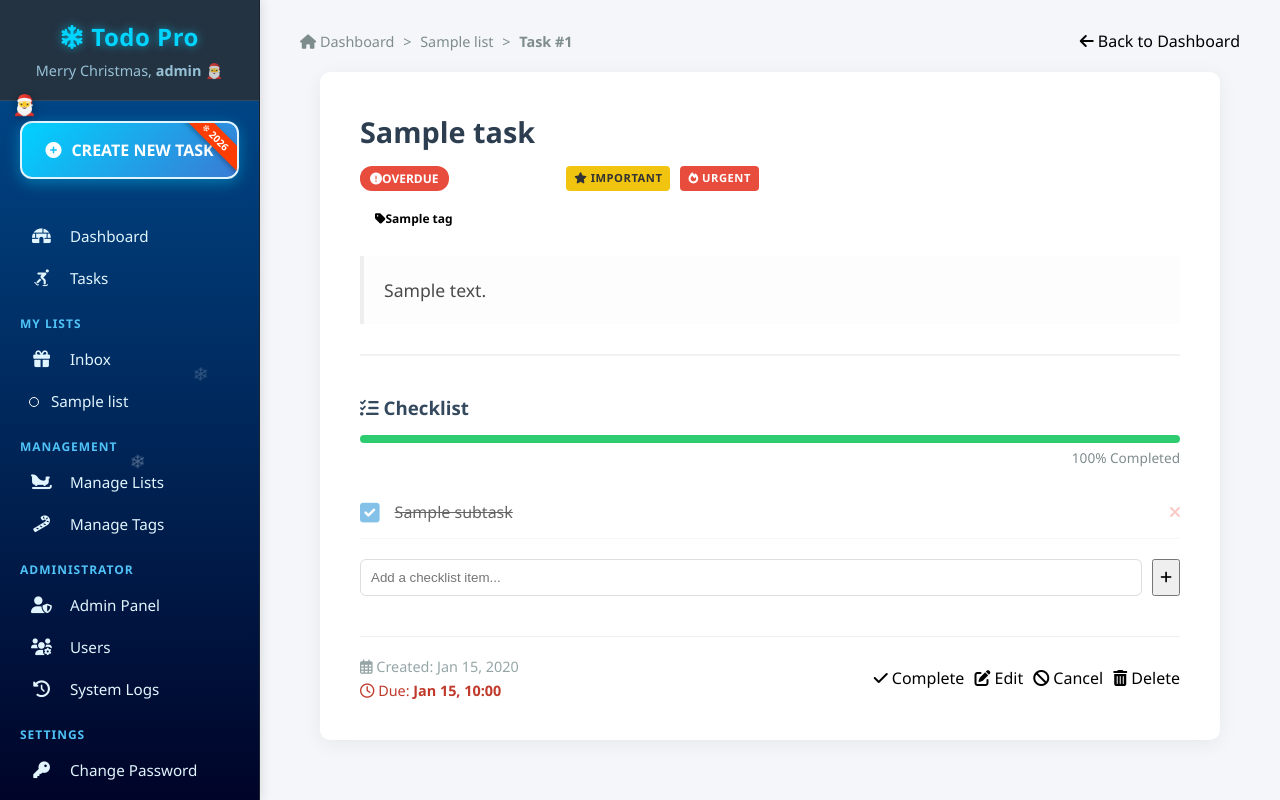
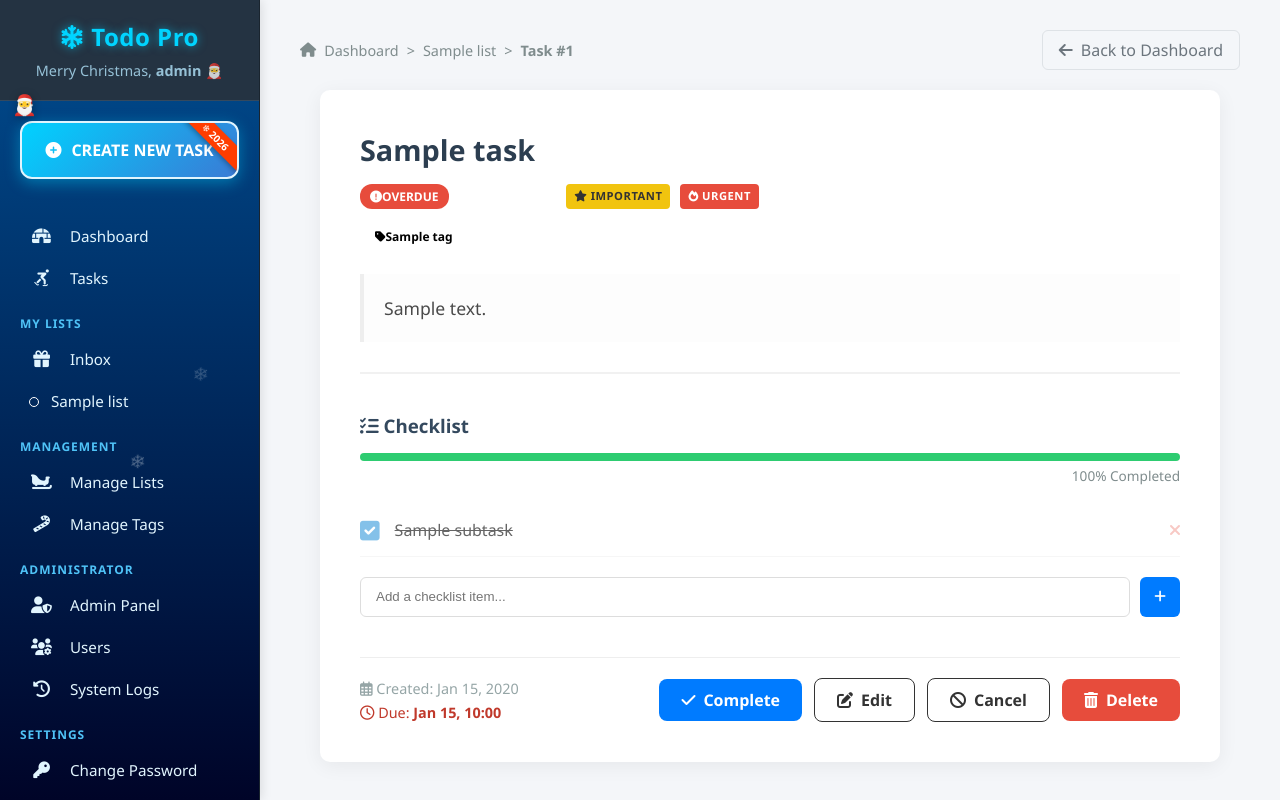
Before and after one commit to MinhQuanhehehe/project1, a PHP site: page /modules/tasks/task_detail.php?id=1 in a window 1280 px wide. Run offline with PHP 8.4, Linux system fonts and the light colour scheme; a user stored in the database is signed in; tables that the repository leaves empty hold one stand-in row (values such as "Sample post"); data that the repository does not hold is empty.

Commit message:
Refactor task detail page layout and styles

```diff
--- a/todolist/modules/tasks/task_detail.php
+++ b/todolist/modules/tasks/task_detail.php
@@ -7,7 +7,6 @@ include '../../config/db_connect.php';
 
 $user_id = $_SESSION['user_id'] ?? $_SESSION['UserID'] ?? null;
 if (!$user_id) {
-    // Go back 2 levels -> into auth
     header("Location: ../../auth/login.php");
     exit;
 }
@@ -49,12 +48,7 @@ while ($row = $result_tags->fetch_assoc()) {
 }
 $stmt_tags->close();
 
-// GET SUBTASKS
-$subtasks = [];
-$total_sub = 0;
-$completed_sub = 0;
-
-// Query subtask
+// Query subtasks
 $subtasks = []; $total_sub = 0; $completed_sub = 0;
 $res_sub = $conn->query("SELECT * FROM SubTasks WHERE task_id = $task_id ORDER BY created_at ASC");
 while ($sub = $res_sub->fetch_assoc()) {
@@ -64,13 +58,11 @@ while ($sub = $res_sub->fetch_assoc()) {
 }
 $progress_percent = ($total_sub > 0) ? round(($completed_sub / $total_sub) * 100) : 0;
 
-// Handle status display logic
 $is_completed = ($task['status'] === 'completed');
 $is_canceled = ($task['status'] === 'canceled');
 $is_in_progress = ($task['status'] === 'in_progress');
 $is_overdue = (!$is_completed && !$is_canceled && !empty($task['due_date']) && strtotime($task['due_date']) < time());
 
-// Breadcrumb List Name
 $list_name_display = !empty($task['list_name']) ? htmlspecialchars($task['list_name']) : 'Inbox';
 $list_link = !empty($task['list_id']) ? "../lists/view_list.php?id=".$task['list_id'] : "../../tasks.php?list_id=inbox";
 ?>
@@ -80,8 +72,90 @@ $list_link = !empty($task['list_id']) ? "../lists/view_list.php?id=".$task['list
 <head>
     <meta charset="UTF-8">
     <title>Task Detail - Todo Pro</title>
-    <link rel="stylesheet" href="../../assets/css/style1.css?v=1.0">
+    <link rel="stylesheet" href="../../assets/css/style1.css">
     <link rel="stylesheet" href="https://cdnjs.cloudflare.com/ajax/libs/font-awesome/6.0.0/css/all.min.css">
+    <style>
+        /* Nút Dashboard (Back) - Viền mỏng, phóng to và bay lên */
+        .btn-back-custom {
+            display: inline-flex; align-items: center; gap: 8px; padding: 8px 16px;
+            background-color: transparent; color: #6c757d; border: 1px solid #dee2e6;
+            border-radius: 6px; text-decoration: none; transition: all 0.3s ease;
+            font-weight: 500;
+        }
+        .btn-back-custom:hover {
+            transform: translateY(-5px);
+            box-shadow: 0 5px 15px rgba(0,0,0,0.1);
+            background-color: #f8f9fa;
+            color: #333;
+        }
+
+        /* Container hành động */
+        .task-detail-actions {
+            display: flex; gap: 12px; align-items: center;
+        }
+
+        /* Style chung cho nút Action */
+        .btn-act {
+            padding: 10px 22px; border-radius: 8px; border: none;
+            font-weight: 600; cursor: pointer; transition: all 0.3s ease;
+            text-decoration: none; display: inline-flex; align-items: center; gap: 8px;
+        }
+
+        .btn-act:hover {
+            transform: translateY(-5px);
+            box-shadow: 0 8px 20px rgba(0,0,0,0.15);
+        }
+
+        /* 1. Nút Complete: Màu xanh dương */
+        .btn-complete { background-color: #007bff !important; color: white !important; }
+        .btn-complete:hover { background-color: #0056b3 !important; }
+
+        /* 2. Nút Edit & Cancel: Viền đen (Outline) */
+        .btn-outline-dark {
+            background-color: transparent !important;
+            color: #333 !important;
+            border: 1px solid #333 !important;
+        }
+        .btn-outline-dark:hover {
+            background-color: #333 !important;
+            color: #fff !important;
+        }
+
+        /* 3. Nút Delete: Màu đỏ */
+        .btn-delete-red { background-color: #e74c3c !important; color: white !important; }
+        .btn-delete-red:hover { background-color: #c0392b !important; }
+
+        /* Sửa lỗi khung trắng Date Filter (Nếu trang này có hiển thị lại filter) */
+        .filter-wrapper { background-color: #f8f9fa !important; border: none !important; }
+        .filter-date-group { background: transparent !important; border: none !important; }
+        .btn-add-subtask {
+            background-color: #007bff !important;
+            color: white !important;
+            border: none !important;
+            width: 40px;
+            height: 40px;
+            display: flex;
+            align-items: center;
+            justify-content: center;
+            border-radius: 6px;
+            cursor: pointer;
+            transition: all 0.3s ease;
+        }
+
+        .btn-add-subtask:hover {
+            transform: translateY(-5px);
+            background-color: #0056b3 !important;
+            box-shadow: 0 5px 15px rgba(0, 123, 255, 0.3);
+        }
+
+        /* Đảm bảo ô input subtask cũng đồng bộ chiều cao */
+        .subtask-input {
+            height: 40px;
+            border: 1px solid #ddd;
+            border-radius: 6px;
+            padding: 0 15px;
+            flex-grow: 1;
+    </style>
 </head>
 <body>
 
@@ -93,29 +167,28 @@ include '../../includes/sidebar.php';
 <div class="main-content">
 
     <div style="display: flex; justify-content: space-between; align-items: center; margin-bottom: 20px;">
-        <div style="color: #7f8c8d; font-size: 0.9em;">
-            <i class="fas fa-home"></i> <a href="../../home.php" style="text-decoration: none;">Dashboard</a>
-            <span style="margin: 0 5px;">&gt;</span>
-            <a href="<?php echo $list_link; ?>" style="text-decoration: none;"><?php echo $list_name_display; ?></a>
-            <span style="margin: 0 5px;">&gt;</span>
+        <div style="color: #7f8c8d; font-size: 0.9em; display: flex; align-items: center; gap: 8px;">
+            <i class="fas fa-home"></i>
+            <a href="../../home.php" style="text-decoration: none; color: inherit;">Dashboard</a>
+            <span>&gt;</span>
+            <a href="<?php echo $list_link; ?>" style="text-decoration: none; color: inherit;"><?php echo $list_name_display; ?></a>
+            <span>&gt;</span>
             <strong>Task #<?php echo $task_id; ?></strong>
         </div>
 
-        <a href="../../home.php" class="btn btn-secondary">
+        <a href="../../home.php" class="btn-back-custom">
             <i class="fas fa-arrow-left"></i> Back to Dashboard
         </a>
     </div>
 
     <div class="task-detail-card">
-
         <div class="task-detail-header">
             <h2 class="<?php echo $is_canceled ? 'text-canceled' : ''; ?>" style="margin-top: 0;">
                 <?php if($is_completed): ?>
                     <i class="fas fa-check-circle" style="color: #2ecc71;"></i>
                 <?php elseif($is_in_progress): ?>
-                    <i class="fas fa-spinner fa-spin" style="color: #3498db; font-size: 0.8em;"></i>
+                    <i class="fas fa-spinner fa-spin" style="color: #3498db;"></i>
                 <?php endif; ?>
-
                 <?php echo htmlspecialchars($task['title']); ?>
             </h2>
 
@@ -123,15 +196,9 @@ include '../../includes/sidebar.php';
                 <?php if ($is_overdue): ?>
                     <span class="badge-pill" style="background: #e74c3c;"><i class="fas fa-exclamation-circle"></i> OVERDUE</span>
                 <?php endif; ?>
-
-                <?php if (!empty($task['list_name'])): ?>
-                    <span class="badge-pill" style="background-color: <?php echo $task['color_code']; ?>;">
-                        <i class="fas fa-folder"></i> <?php echo htmlspecialchars($task['list_name']); ?>
+                <span class="badge-pill" style="background-color: <?php echo !empty($task['color_code']) ? $task['color_code'] : '#95a5a6'; ?>;">
+                    <i class="fas fa-folder"></i> <?php echo $list_name_display; ?>
                 </span>
-                <?php else: ?>
-                    <span class="badge-pill" style="background-color: #95a5a6;">Inbox</span>
-                <?php endif; ?>
-
                 <?php if ($task['is_important']): ?><span class="matrix-badge matrix-imp"><i class="fas fa-star"></i> IMPORTANT</span><?php endif; ?>
                 <?php if ($task['is_urgent']): ?><span class="matrix-badge matrix-urg"><i class="fas fa-fire"></i> URGENT</span><?php endif; ?>
             </div>
@@ -153,7 +220,6 @@ include '../../includes/sidebar.php';
 
         <div class="subtask-section">
             <h3><i class="fas fa-tasks"></i> Checklist</h3>
-
             <?php if ($total_sub > 0): ?>
                 <div class="progress-bar-container">
                     <div class="progress-bar-fill" style="width: <?php echo $progress_percent; ?>%;"></div>
@@ -162,40 +228,30 @@ include '../../includes/sidebar.php';
             <?php endif; ?>
 
             <div class="subtask-list">
-                <?php foreach ($subtasks as $st):
-                    $done = $st['is_completed'];
-                    ?>
+                <?php foreach ($subtasks as $st): $done = $st['is_completed']; ?>
                     <div class="subtask-item <?php echo $done ? 'done' : ''; ?>">
-                        <?php if (!$is_completed && !$is_canceled): ?>
                         <a href="process_subtask.php?action=toggle&id=<?php echo $st['subtask_id']; ?>" class="check-box">
                             <i class="<?php echo $done ? 'fas fa-check-square' : 'far fa-square'; ?>"></i>
                         </a>
-                        <?php else: ?>
-                            <i class="<?php echo $done ? 'fas fa-check-square' : 'far fa-square'; ?>" style="color: #ccc; margin-right: 15px;"></i>
-                        <?php endif; ?>
-
                         <span class="subtask-text"><?php echo htmlspecialchars($st['title']); ?></span>
-
-                        <?php if (!$is_completed && !$is_canceled): ?>
                         <a href="process_subtask.php?action=delete&id=<?php echo $st['subtask_id']; ?>" class="delete-sub" onclick="return confirm('Delete this item?');">
                             <i class="fas fa-times"></i>
                         </a>
-                        <?php endif; ?>
                     </div>
                 <?php endforeach; ?>
             </div>
 
             <?php if (!$is_completed && !$is_canceled): ?>
-                <form action="process_subtask.php?id=<?php echo $task_id; ?>" method="POST" class="subtask-form">
+                <form action="process_subtask.php" method="POST" class="subtask-form">
                     <input type="hidden" name="task_id" value="<?php echo $task_id; ?>">
                     <input type="hidden" name="add_subtask" value="1">
                     <input type="text" name="subtask_title" required placeholder="Add a checklist item..." class="subtask-input">
-                    <button type="submit" class="btn btn-secondary"><i class="fas fa-plus"></i></button>
+                    <button type="submit" class="btn-add-subtask"><i class="fas fa-plus"></i></button>
                 </form>
             <?php endif; ?>
         </div>
 
-        <div class="task-detail-footer">
+        <div class="task-detail-footer" style="display: flex; justify-content: space-between; align-items: flex-end; border-top: 1px solid #eee; padding-top: 20px;">
             <div class="task-meta">
                 <div style="margin-bottom: 5px;"><i class="far fa-calendar-alt"></i> Created: <?php echo date("M d, Y", strtotime($task['created_at'])); ?></div>
                 <?php if ($task['due_date']): ?>
@@ -204,23 +260,28 @@ include '../../includes/sidebar.php';
             </div>
 
             <div class="task-detail-actions">
-                <a href="toggle_complete.php?id=<?php echo $task_id; ?>" class="btn">
+                <a href="toggle_complete.php?id=<?php echo $task_id; ?>" class="btn-act btn-complete">
                     <?php if ($is_completed): ?><i class="fas fa-undo"></i> Re-open
                     <?php elseif ($is_canceled): ?><i class="fas fa-trash-restore"></i> Restore
                     <?php else: ?><i class="fas fa-check"></i> Complete
                     <?php endif; ?>
                 </a>
 
-                <a href="edit_task.php?id=<?php echo $task_id; ?>" class="btn btn-secondary"><i class="fas fa-edit"></i> Edit</a>
+                <a href="edit_task.php?id=<?php echo $task_id; ?>" class="btn-act btn-outline-dark">
+                    <i class="fas fa-edit"></i> Edit
+                </a>
 
                 <?php if (!$is_completed && !$is_canceled): ?>
-                    <a href="cancel_task.php?id=<?php echo $task_id; ?>" class="btn btn-secondary" onclick="return confirm('Cancel this task?');"><i class="fas fa-ban"></i> Cancel</a>
+                    <a href="cancel_task.php?id=<?php echo $task_id; ?>" class="btn-act btn-outline-dark" onclick="return confirm('Cancel this task?');">
+                        <i class="fas fa-ban"></i> Cancel
+                    </a>
                 <?php endif; ?>
 
-                <a href="delete_task.php?id=<?php echo $task_id; ?>" class="btn btn-danger" onclick="return confirm('Delete this task permanently?');"><i class="fas fa-trash-alt"></i> Delete</a>
+                <a href="delete_task.php?id=<?php echo $task_id; ?>" class="btn-act btn-delete-red" onclick="return confirm('Delete this task permanently?');">
+                    <i class="fas fa-trash-alt"></i> Delete
+                </a>
             </div>
         </div>
-
     </div>
 </div>
 </body>
```
Lines whose indentation alone changed are shown as unchanged.
